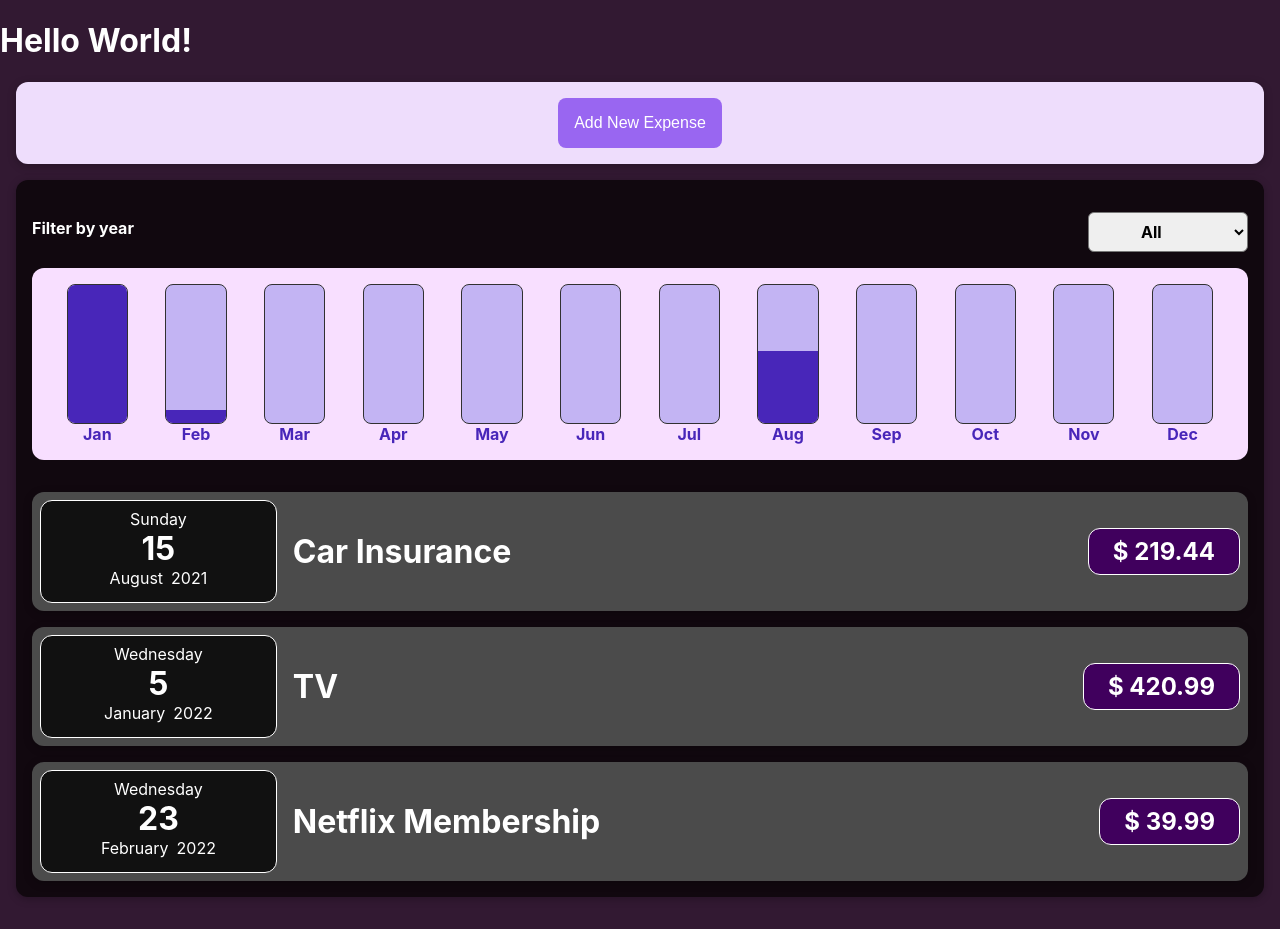
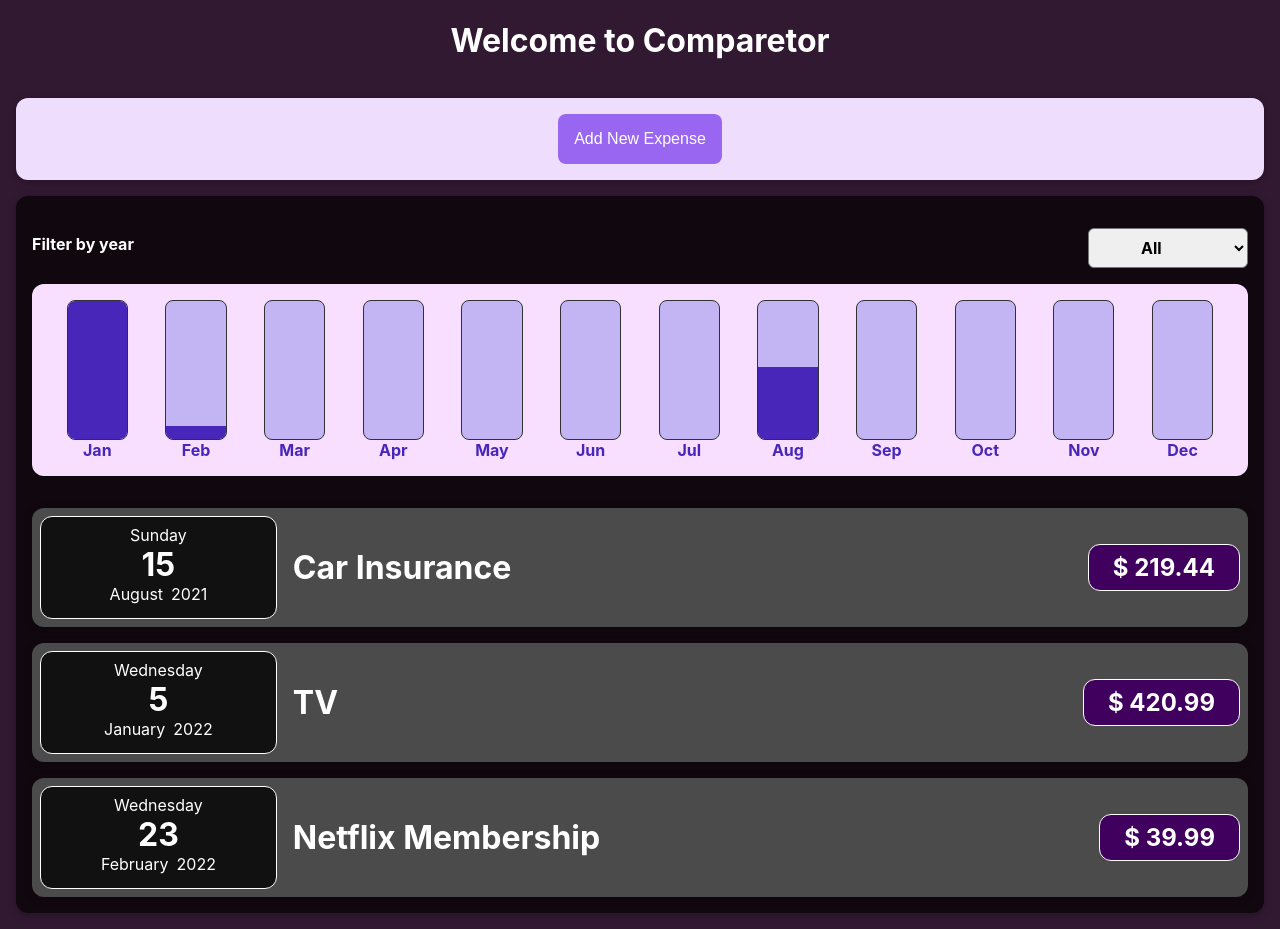
Before and after one commit to RossCr0ss/Study-Item-Comparetor, a React (Create React App) app: page / in a window 1280 px wide. Built offline with nearby package versions, Linux system fonts and the light colour scheme.

Commit message:
Change title

```diff
--- a/src/App.js
+++ b/src/App.js
@@ -33,7 +33,7 @@ const App = () => {
 
   return (
     <div>
-      <h1>Hello World!</h1>
+      <h1 className="main-title">Welcome to Comparetor</h1>
       <NewExpense addExpenseData={addExpenseDataHandler} />
       <Expenses items={expenses} />
     </div>
--- a/src/index.css
+++ b/src/index.css
@@ -29,3 +29,9 @@ button.cancel-btn {
 button.cancel-btn:hover {
   background-color: #a54d44;
 }
+
+.main-title {
+  display: inline-block;
+  text-align: center;
+  width: 100%;
+}
```
